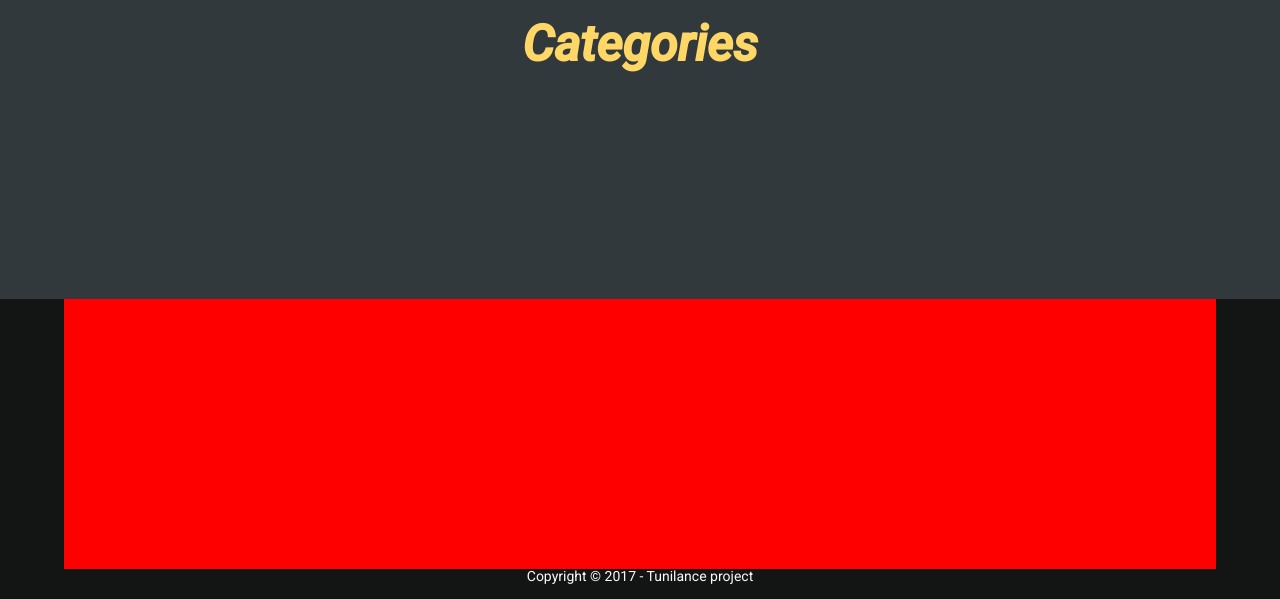
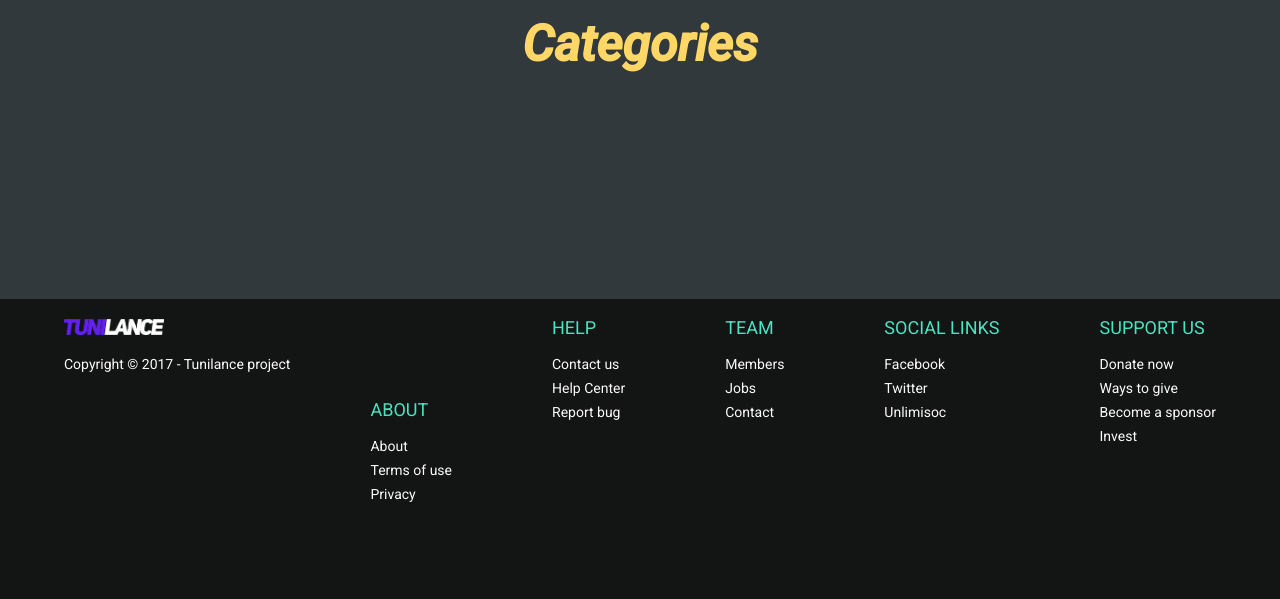
Before and after one commit to kairodem/freelance, a PHP site: page / in a window 1280 px wide. Shown: the part 1481-2080 px from the top of the page. Run offline with PHP 8.4, Linux system fonts and the light colour scheme.

Commit message:
Added content to footer

```diff
--- a/assets/css/main.css
+++ b/assets/css/main.css
@@ -245,5 +245,29 @@ body{
 .footer .footcont{
 	width: 100%;
 	height: 270px;
-	background-color: red;
 }
+.footer	.footcont ul#fc1{
+	float: left;
+	margin-left: 0;
+}
+.footer	.footcont ul{
+	padding-top: 20px;
+	float: right;
+	margin-left: 100px;
+}
+.footer .footcont ul li{
+	font-size: 14px;
+	margin-bottom: 10px;
+}
+.footer .footcont ul li a{
+	transition-duration: 0.2s;
+}
+.footer .footcont ul li a:hover{
+	transition-duration: 0.2s;
+	color: #fe4a49;
+}
+.footer .footcont ul li#fchead{
+	margin-bottom: 20px;
+	font-size: 18px;
+	color: #48e5c2;
+}
--- a/index.php
+++ b/index.php
@@ -121,11 +121,48 @@
 	<div class="footer">
 		<div class="wrapper">
 			<div class="footcont">
+				<ul id="fc1">
+					<li style="margin-bottom: 20px;"><img src="assets/img/logo.png" width="100px;"></li>
+					<li style="font-size: 14px;">Copyright &copy; <script>var d = new Date(); document.write(d.getFullYear());</script> - Tunilance project</li>
+					<li><a href=""></a></li>
+					<li><a href=""></a></li>
+				</ul>
+				<ul>
+					<li id="fchead"><h2>SUPPORT US</h2></li>
+					<li><a href="">Donate now</a></li>
+					<li><a href="">Ways to give</a></li>
+					<li><a href="">Become a sponsor</a></li>
+					<li><a href="">Invest</a></li>
+				</ul>
+				<ul>
+					<li id="fchead"><h2>SOCIAL LINKS</h2></li>
+					<li><a href="">Facebook</a></li>
+					<li><a href="">Twitter</a></li>
+					<li><a href="">Unlimisoc</a></li>
+				</ul>
+				<ul>
+					<li id="fchead"><h2>TEAM</h2></li>
+					<li><a href="">Members</a></li>
+					<li><a href="">Jobs</a></li>
+					<li><a href="">Contact</a></li>
+				</ul>
+				<ul>
+					<li id="fchead"><h2>HELP</h2></li>
+					<li><a href="">Contact us</a></li>
+					<li><a href="">Help Center</a></li>
+					<li><a href="">Report bug</a></li>
+				</ul>
+				<ul>
+					<li id="fchead"><h2>ABOUT</h2></li>
+					<li><a href="">About</a></li>
+					<li><a href="">Terms of use</a></li>
+					<li><a href="">Privacy</a></li>
+				</ul>
+
+
+
 
 			</div>
-			<center>
-				<p style="font-size: 14px;">Copyright &copy; <script>var d = new Date(); document.write(d.getFullYear());</script> - Tunilance project</p>
-			</center>
 		</div>
 	</div>
 </body>
```
